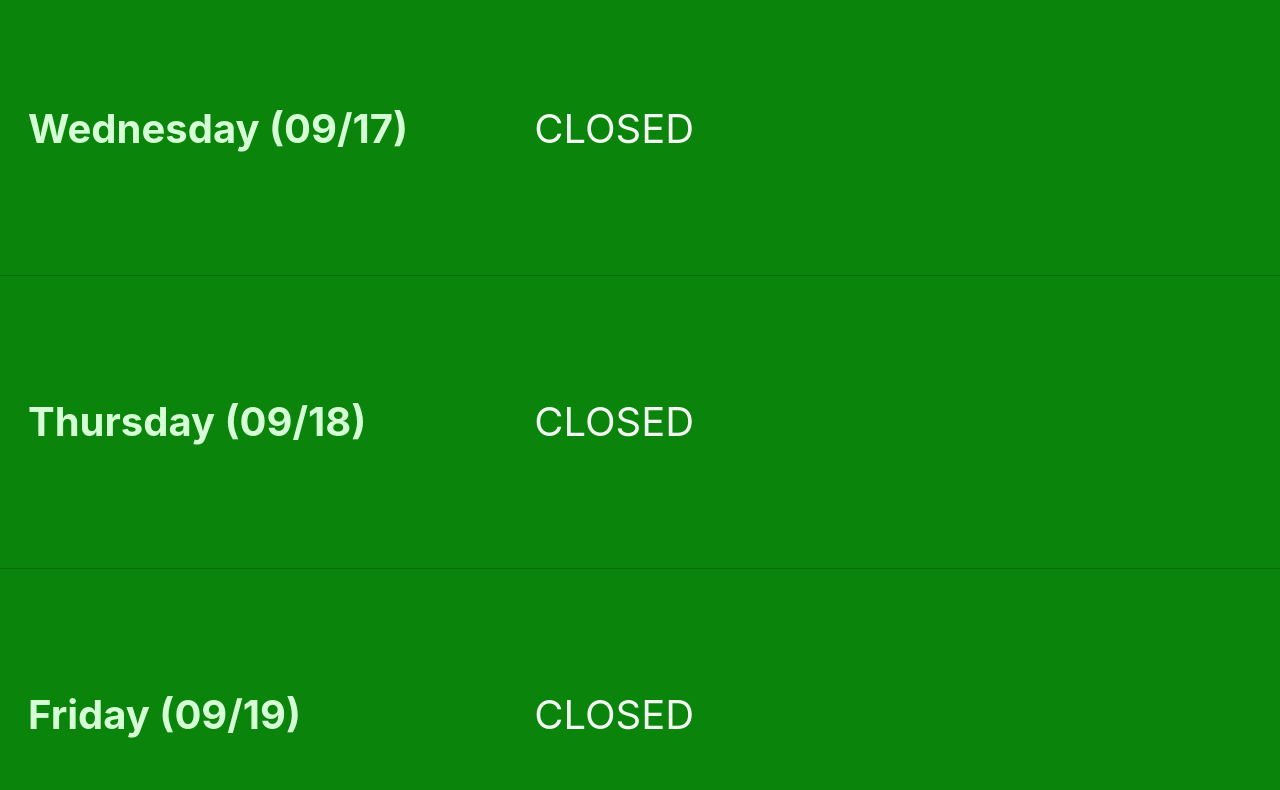
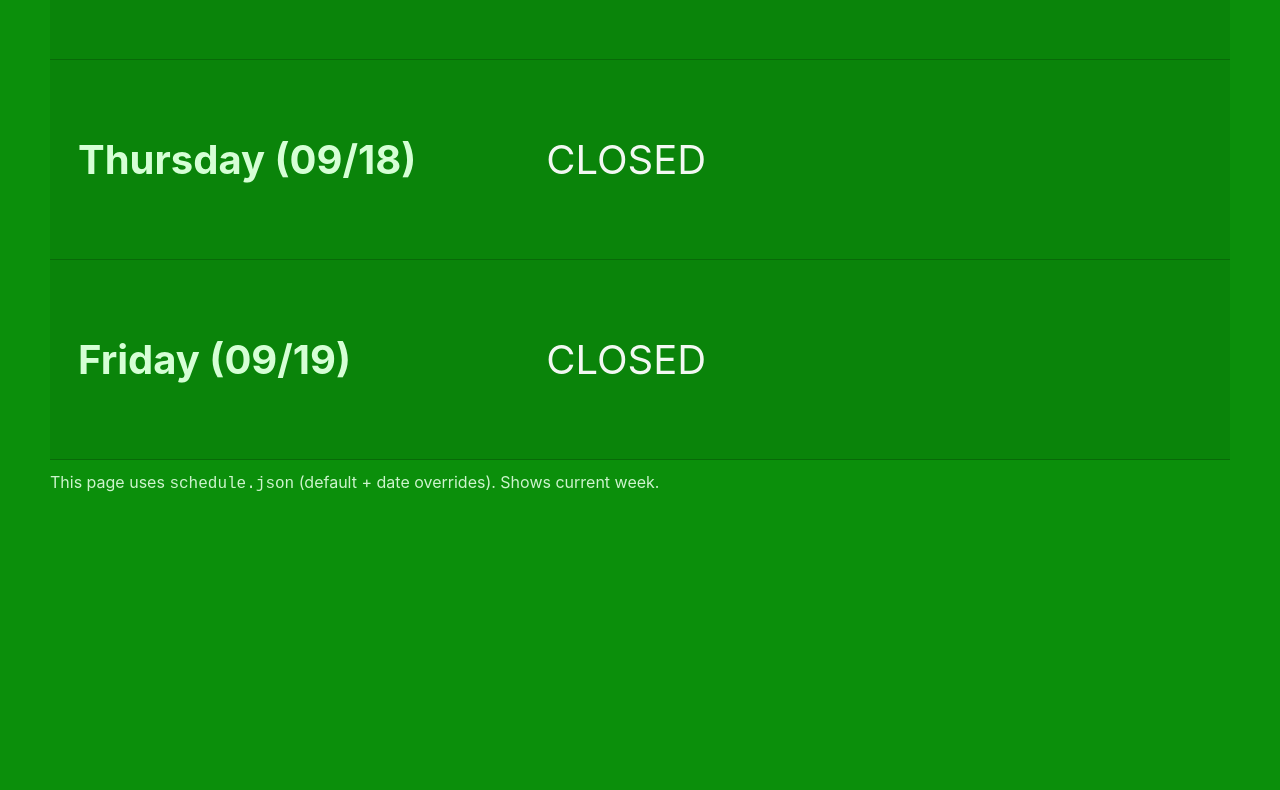
Before and after one commit to masonesports/OfficeHoursSignTV, a plain HTML site: page index.html in a window 1280 px wide. Shown: the part 659-1449 px from the top of the page. After the commit the page ends 1218 px from the top, so only its background shows below. Drawn offline with Linux system fonts and the light colour scheme.

Commit message:
Hehehehehhe

```diff
--- a/static/style.css
+++ b/static/style.css
@@ -5,18 +5,18 @@ body {
 	font-family: -apple-system, BlinkMacSystemFont, "Segoe UI", Roboto, Helvetica, Arial, sans-serif;
 	background: #0b8f0b;
 	color: #e8ecf1;
-	/* Responsive base font size: scales with viewport height but stays readable */
-	font-size: clamp(50px, 2.1vh, 40px);
+	/* Bigger base font; clamp(min, preferred, max) with correct order */
+	font-size: clamp(24px, 3vh, 64px);
 }
 .container {
 	/* Take full viewport width to widen the table */
 	max-width: 100vw;
 	width: 100vw;
 	margin: 0 auto;
-	padding: 50 50px; /* minimal side padding */
+	padding: 50px 50px; /* side padding in pixels (fixed invalid value) */
 }
 /* Title scales with height */
-h1 { font-size: clamp(22px, 3.2vh, 42px); margin: 8px 0 16px; }
+h1 { font-size: clamp(36px, 4vh, 96px); margin: 8px 0 16px; }
 .schedule { border-top: 1px solid rgba(0,0,0,0.2); }
 .row {
 	display: grid;
@@ -24,19 +24,20 @@ h1 { font-size: clamp(22px, 3.2vh, 42px); margin: 8px 0 16px; }
 	grid-template-columns: 38% 62%;
 	column-gap: 32px;
 	row-gap: 20px;
-	/* Row text scales slightly larger than base for readability */
-	font-size: clamp(100px, 2.6vh, 28px);
-	padding: 100px 16px; /* add small horizontal padding within rows */
+	/* Larger row text */
+	font-size: clamp(32px, 3.6vh, 72px);
+	padding: 56px 16px; /* taller rows */
+	min-height: 200px; /* ensure height even for short content */
 	border-bottom: 1px solid rgba(0,0,0,0.2);
 	background: rgba(0,0,0,0.08);
 	align-items: center; /* vertical alignment */
 }
-.day { font-weight: 700; color: #d5ffd5; word-break: break-word; line-height: 2.0; }
-.time { color: #ffffff; opacity: 0.95; word-break: break-word; line-height: 2.0; }
-.hint { color: #e2ffe2; font-size: clamp(11px, 1.6vh, 14px); margin-top: 12px; opacity: 0.9; }
+.day { font-weight: 700; color: #d5ffd5; word-break: break-word; line-height: 1.4; }
+.time { color: #ffffff; opacity: 0.95; word-break: break-word; line-height: 1.4; }
+.hint { color: #e2ffe2; font-size: clamp(16px, 2vh, 24px); margin-top: 12px; opacity: 0.9; }
 
 /* Optimize for tall portrait 1080x1920 displays */
 @media (orientation: portrait) and (min-height: 1200px) {
-	.container { max-width: 100vw; width: 100vw; padding: 0 8px; }
-	.row { grid-template-columns: 38% 62%; padding: 50px 20px; column-gap: 36px; }
+	.container { max-width: 100vw; width: 100vw; padding: 50px 50px; }
+	.row { grid-template-columns: 38% 62%; padding: 64px 20px; column-gap: 36px; min-height: 220px; }
 }
```
